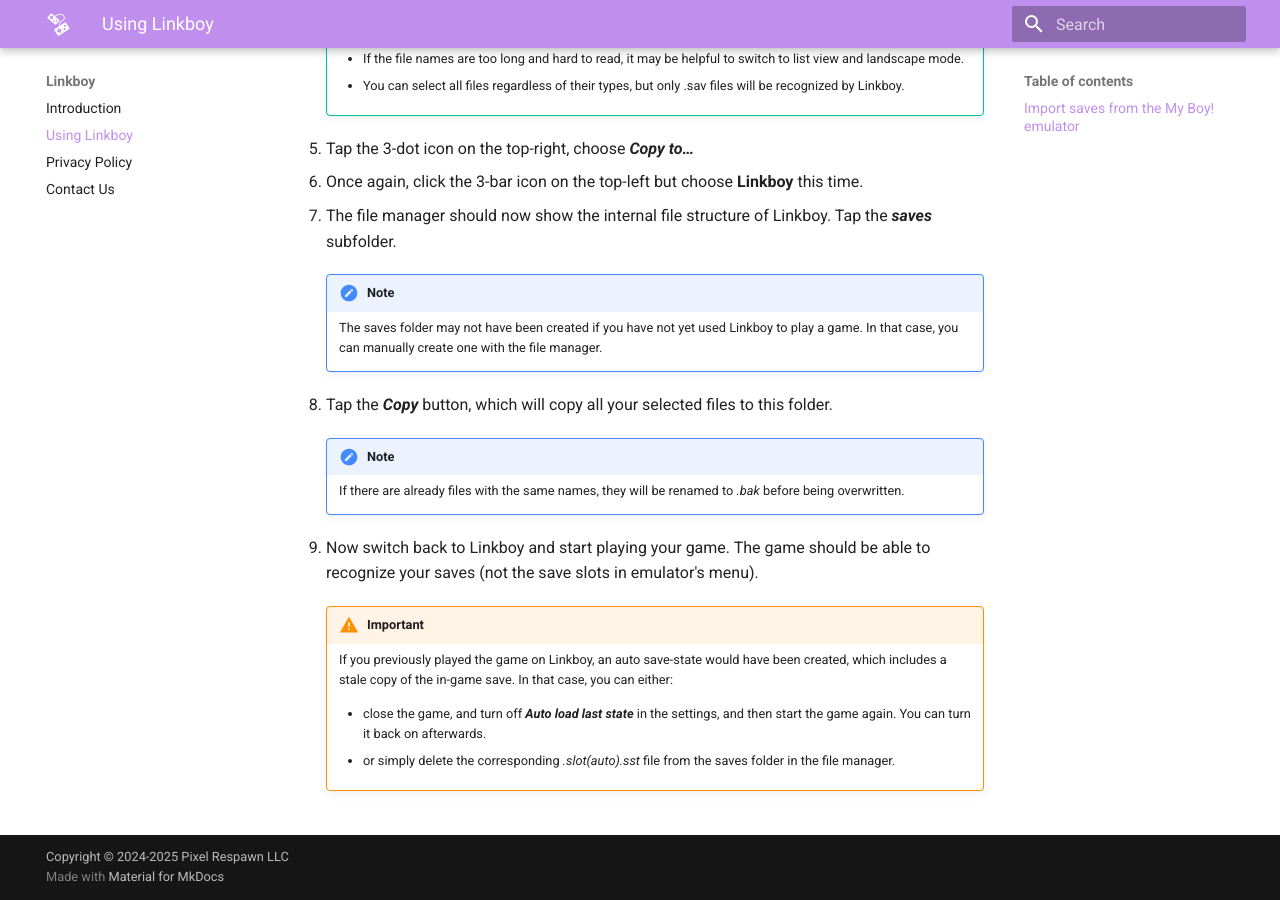
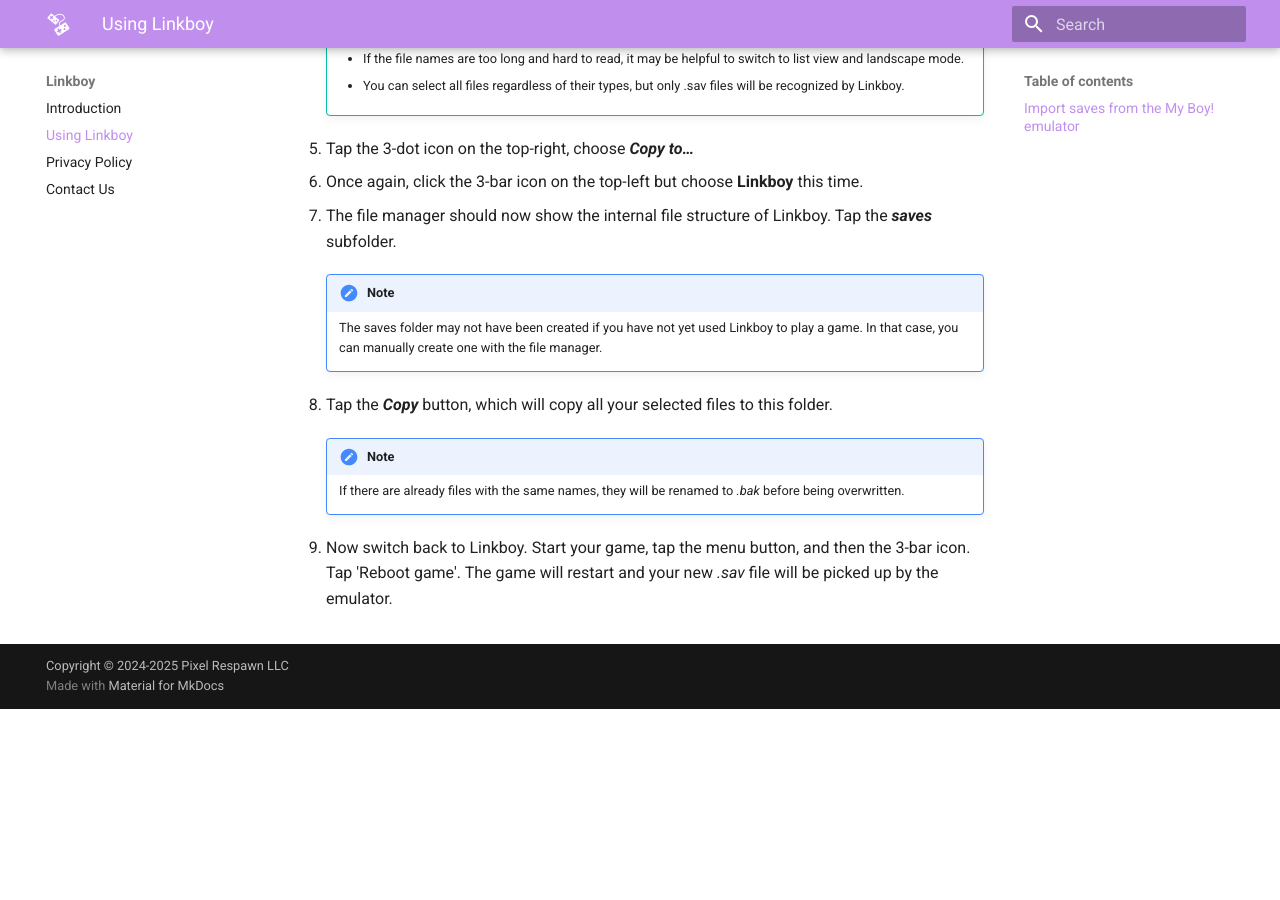
Before and after one commit to yalnie/pixelrespawn.github.io, an MkDocs documentation site: the page built from docs/using-linkboy.md, in a window 1280 px wide and 900 px high, scrolled down 680 px. Built offline with MkDocs 1.6.1 and Material for MkDocs 9.7.7, drawn with Linux system fonts in a browser that asks for light colours; after the commit the page ends 1389 px from its top, so only the background shows below that.

Commit message:
Remove the last warning from instructions of importing saves

```diff
--- a/docs/using-linkboy.md
+++ b/docs/using-linkboy.md
@@ -35,11 +35,4 @@
     !!! note
         If there are already files with the same names, they will be renamed to _.bak_ before being overwritten.
 
-9. Now switch back to Linkboy and start playing your game. The game should be able to recognize your saves (not the save slots in emulator's menu).
-
-    !!! warning "Important"
-        If you previously played the game on Linkboy, an auto save-state would have been created, which includes a stale copy of the in-game save. In that case, you can either:
-
-        - close the game, and turn off **_Auto load last state_** in the settings, and then start the game again. You can turn it back on afterwards.
-
-        - or simply delete the corresponding _.slot(auto).sst_ file from the saves folder in the file manager.
+9. Now switch back to Linkboy. Start your game, tap the menu button, and then the 3-bar icon. Tap 'Reboot game'. The game will restart and your new _.sav_ file will be picked up by the emulator.
```
